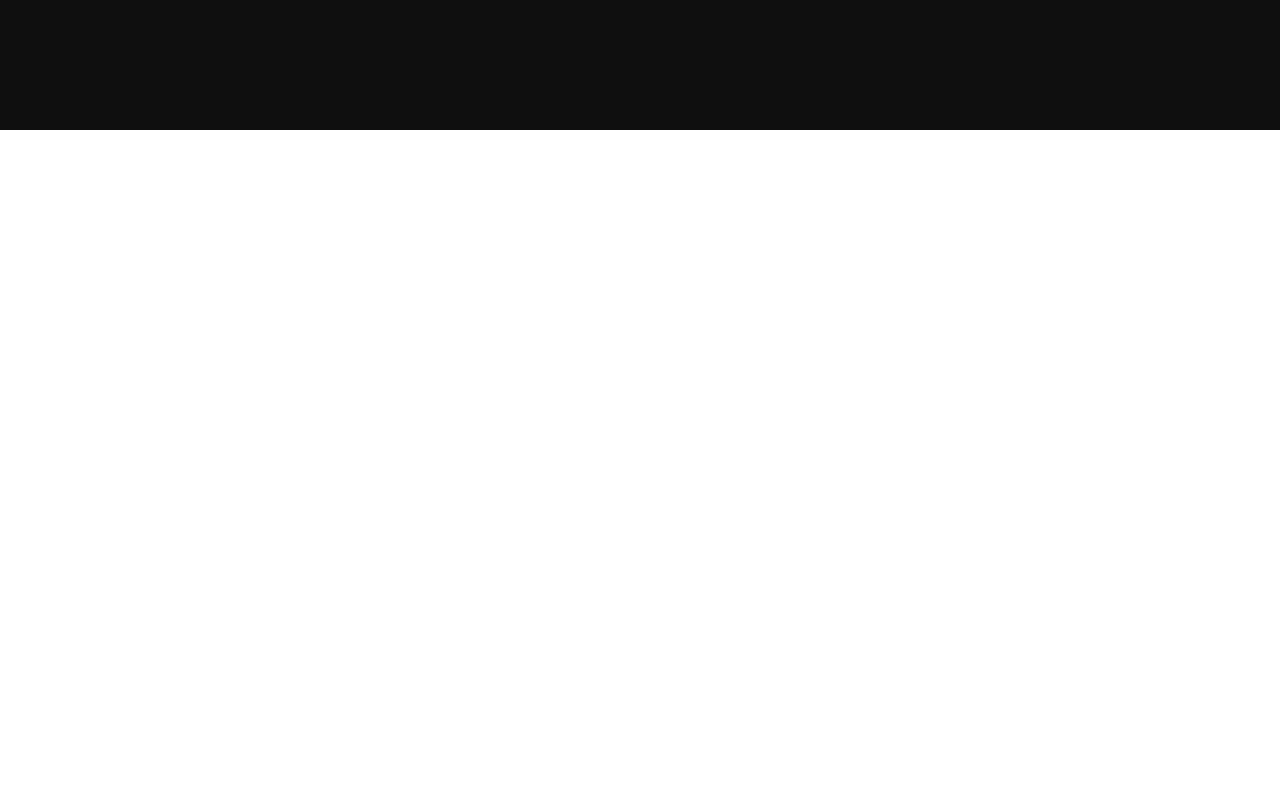
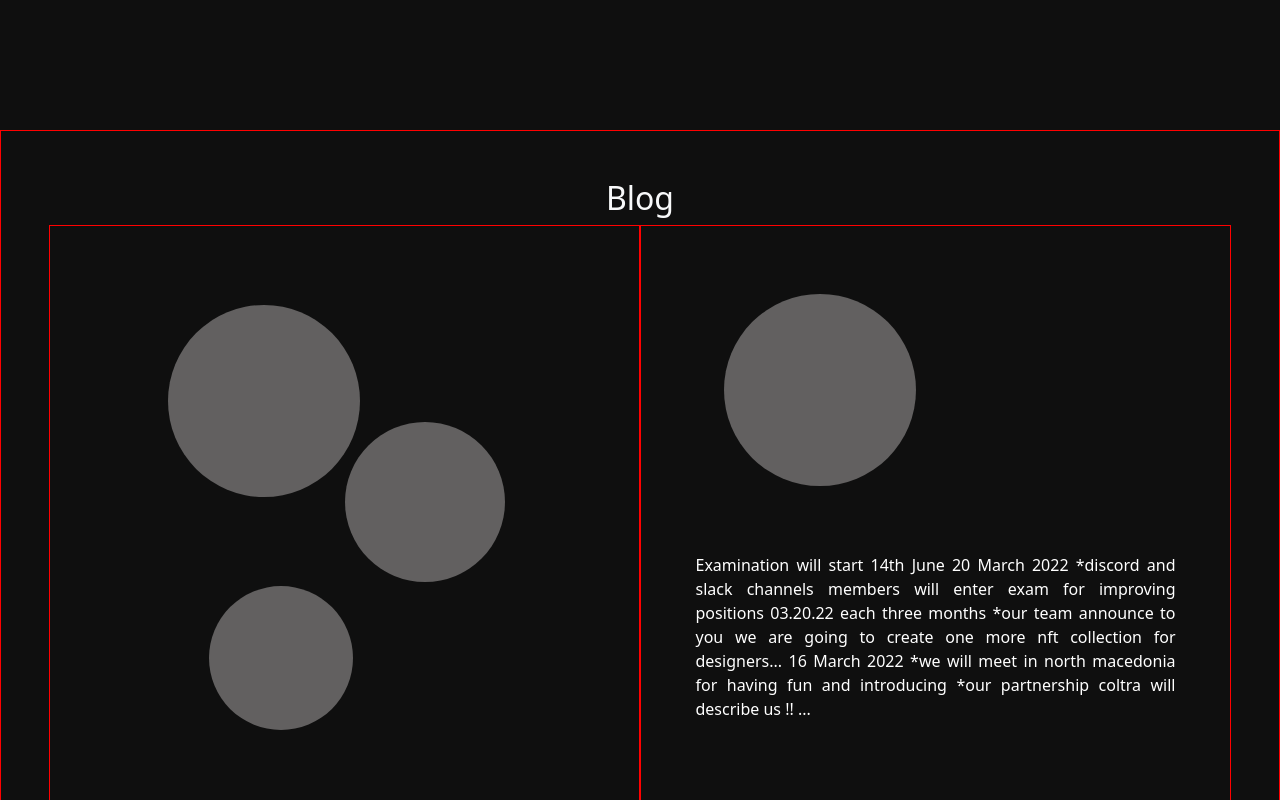
Before and after one commit to esadakman/dedew, a React (Create React App) app: page / in a window 1280 px wide. Shown: the part 1460-2260 px from the top of the page. Before the commit the page ends 1590 px from the top, so only its background shows below. Built offline with nearby package versions, Linux system fonts and the light colour scheme.

Commit message:
Blog added

```diff
--- /dev/null
+++ b/src/components/Blog.jsx
@@ -0,0 +1,79 @@
+import React from "react";
+import "../styles/blog.css";
+
+const Blog = () => {
+  return (
+    <>
+      <div className="d-flex blog-container flex-column align-items-center p-5">
+        <div className="text-light">
+          <h2>Blog</h2>
+        </div>
+        <div className="content-container d-flex">
+          <div className="blog-left d-flex justify-content-center align-items-center flex-column gap-2">
+            <div className="circle_1"></div>
+            <div className="circle_2"></div>
+            <div className="circle_3"></div>
+          </div>
+          <div className="blog-right d-flex flex-column">
+            <div className="circle-up d-flex align-items-center ms-5">
+              <div className="circle-right"></div>
+            </div>
+            <div className="content">
+              <p>
+                Examination will start 14th June 20 March 2022 *discord and
+                slack channels members will enter exam for improving positions
+                03.20.22 each three months *our team announce to you we are
+                going to create one more nft collection for designers... 16
+                March 2022 *we will meet in north macedonia for having fun and
+                introducing *our partnership coltra will describe us !! ...
+              </p>
+            </div>
+          </div>
+        </div>
+      </div>
+      <div
+        id="carouselExampleControls"
+        className="carousel slide"
+        data-ride="carousel"
+      >
+        <div className="carousel-inner">
+          <div className="carousel-item active">
+            <img className="d-block w-100" src="..." alt="First slide" />
+          </div>
+          <div className="carousel-item">
+            <img className="d-block w-100" src="..." alt="Second slide" />
+          </div>
+          <div className="carousel-item">
+            <img className="d-block w-100" src="..." alt="Third slide" />
+          </div>
+        </div>
+        <a
+          className="carousel-control-prev"
+          href="#carouselExampleControls"
+          role="button"
+          data-slide="prev"
+        >
+          <span
+            className="carousel-control-prev-icon"
+            aria-hidden="true"
+          ></span>
+          <span className="sr-only">Previous</span>
+        </a>
+        <a
+          className="carousel-control-next"
+          href="#carouselExampleControls"
+          role="button"
+          data-slide="next"
+        >
+          <span
+            className="carousel-control-next-icon"
+            aria-hidden="true"
+          ></span>
+          <span className="sr-only">Next</span>
+        </a>
+      </div>
+    </>
+  );
+};
+
+export default Blog;
--- a/src/components/Header.jsx
+++ b/src/components/Header.jsx
@@ -3,8 +3,8 @@ import "../styles/header.css"
 
 const Landing = () => {
   return (
-    <header className="header">
-        <div className="button-container">
+    <header className="header d-flex justify-content-center align-items-end">
+        <div className="button-container d-flex g-2 mb-4">
               <button className='header-button' >MINT CALENDAR</button>
               <button className='header-button' >QUIZ</button>
         </div>
--- a/src/pages/Home.jsx
+++ b/src/pages/Home.jsx
@@ -2,6 +2,7 @@ import React from 'react'
 import Header from '../components/Header'
 import Navbar from '../components/Navbar'
 import News from '../components/News'
+import Blog from '../components/Blog'
 
 const Home = () => {
   return (
@@ -9,6 +10,7 @@ const Home = () => {
         <Navbar/>
         <Header/>
         <News/>
+        <Blog/>
     </div>
   )
 }
--- /dev/null
+++ b/src/styles/blog.css
@@ -0,0 +1,72 @@
+.blog-container{
+    width: 100%;
+    height: 100vh;
+    background-color: #0F0F0F;
+    border: 1px solid red;
+}
+
+.content-container{
+    width: 100%;
+    height: 100%;
+}
+
+.blog-left{
+    width: 50%;
+    border: 1px solid red;
+    position: relative;
+    display: flex;
+    height: 100%;
+}
+
+.circle_1{
+    width: 12rem;
+    height: 12rem;
+    border-radius: 50%;
+    background: #626060;
+    position: absolute;
+    left:20%;
+    top:12%;
+
+}
+.circle_2{
+    width: 10rem;
+    height: 10rem;
+    border-radius: 50%;
+    background: #626060;
+    position: absolute;
+    top:30%;
+    left:50%;
+}
+.circle_3{
+    width: 9rem;
+    height: 9rem;
+    border-radius: 50%;
+    background: #626060;
+    position: absolute;
+    top:55%;
+    left:27%;
+
+}
+
+.blog-right{
+    width: 50%;
+    border: 1px solid red;
+    /* position: relative; */
+    display: flex;
+    height: 100%;
+    align-items: center;
+}
+
+.circle-up{
+    width: 80%;
+    height: 50%;
+}
+.circle-right{
+    width: 12rem;
+    height: 12rem;
+    border-radius: 50%;
+    background: #626060;
+    /* position: absolute; */
+    /* left:20%; */
+    /* top:12%; */
+}
--- a/src/styles/header.css
+++ b/src/styles/header.css
@@ -1,22 +1,15 @@
 .header{
     height: 88vh;
     width: 100%;
-    /* border: 1px solid red; */
     background-color: #0F0F0F;
     background-image: url('../assets/images/header_img.jpg');
     background-position: center;
     background-repeat: no-repeat;
     background-size: 75% 85%;
-    /* margin: auto auto; */
-    display: flex;
-    justify-content: center;
-    align-items: flex-end;
 }
 
 .button-container{
-    display: flex;
     gap: 2rem;
-    margin-bottom: 2rem;
 
 }
 .header-button{
--- a/src/styles/news.css
+++ b/src/styles/news.css
@@ -1,8 +1,6 @@
 .news-container{
-    /* width: 100vw; */
     height: 100vh;
     background-color: #0F0F0F;
-    /* border: 1px solid red; */
 
 }
 
```
